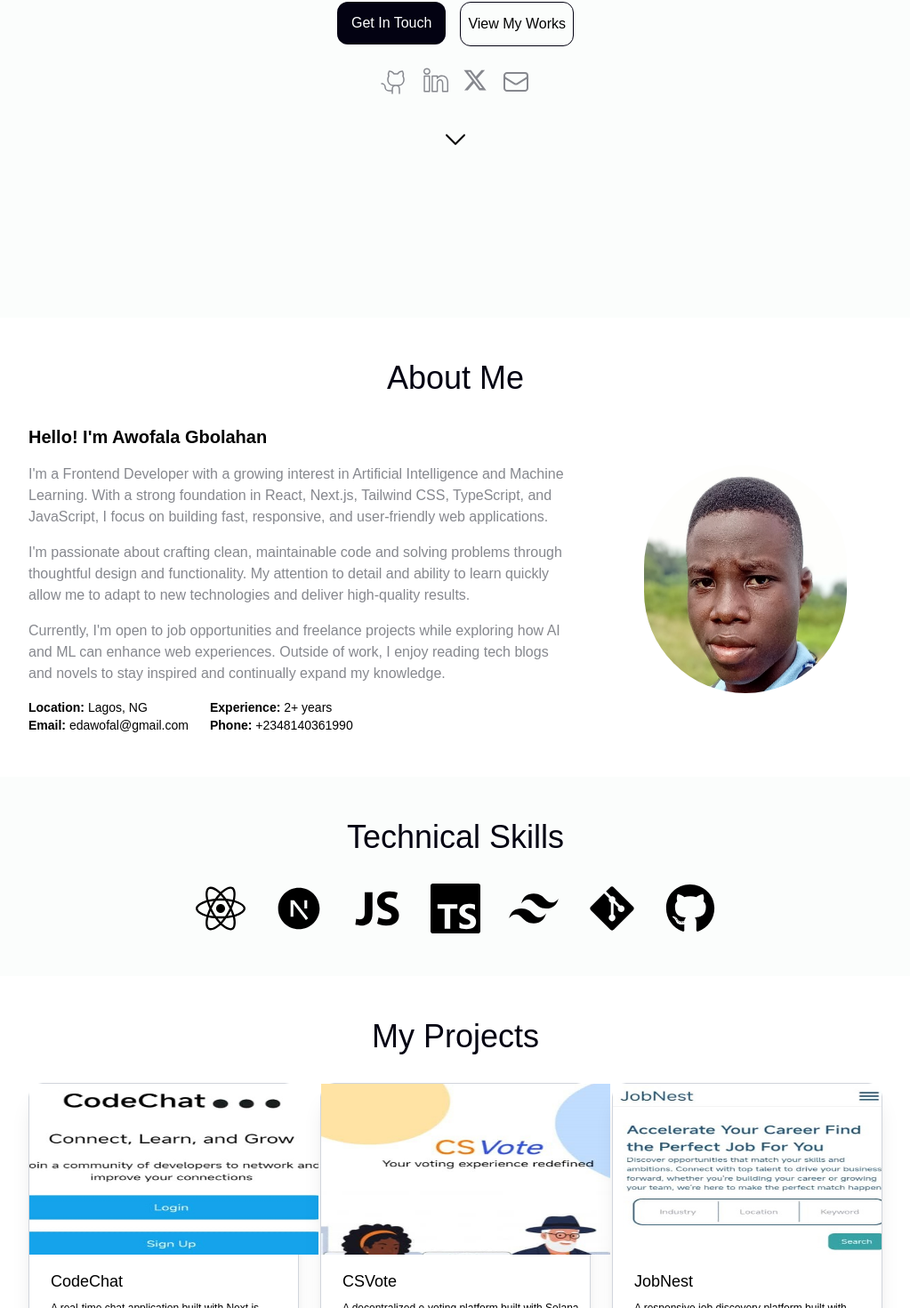
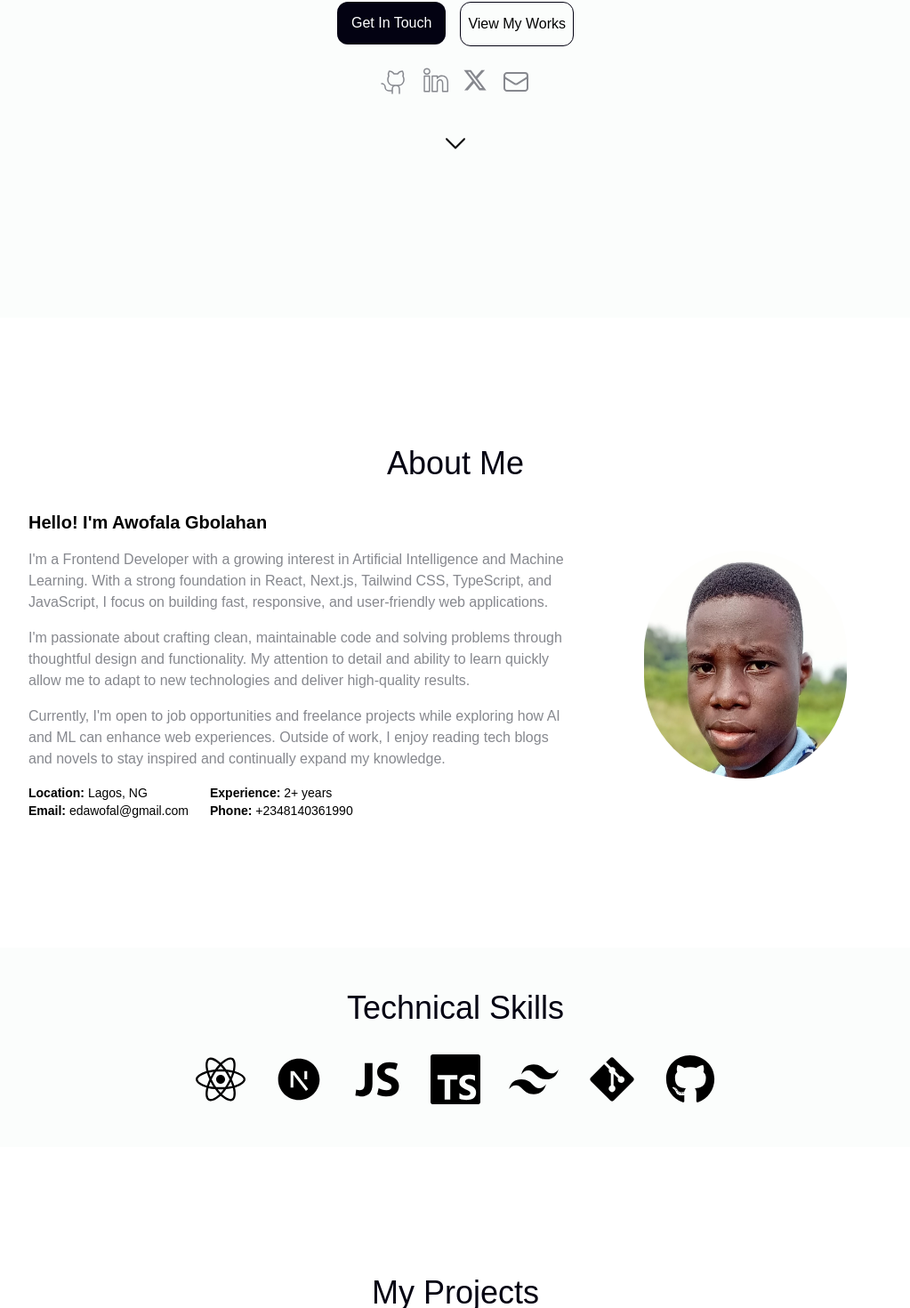
Before and after one commit to Edcology/portfolio, a Next.js app: page / in a window 1280 px wide. Shown: the part 467-1937 px from the top of the page at 89% size, without its empty margins (128-1151 px from the left). Built offline with nearby package versions, Linux system fonts and the light colour scheme.

Commit message:
Added animations

```diff
--- a/package.json
+++ b/package.json
@@ -13,6 +13,7 @@
     "@heroicons/react": "^2.2.0",
     "@react-email/components": "^0.5.7",
     "@react-email/render": "^1.4.0",
+    "framer-motion": "^12.23.24",
     "next": "16.0.0",
     "next-sitemap": "^4.2.3",
     "react": "19.2.0",
--- a/src/app/page.tsx
+++ b/src/app/page.tsx
@@ -1,25 +1,45 @@
-import About from '@/components/About'
-import Contact from '@/components/Contact'
-import Experience from '@/components/Experience'
-import Footer from '@/components/Footer'
-import Header from '@/components/Header'
-import Hero from '@/components/Hero'
-import Projects from '@/components/Projects'
-import Skills from '@/components/Skills'
+import About from '@/components/About';
+import Contact from '@/components/Contact';
+import Experience from '@/components/Experience';
+import Footer from '@/components/Footer';
+import Header from '@/components/Header';
+import Hero from '@/components/Hero';
+import Projects from '@/components/Projects';
+import Reveal from '@/components/Reveal';
+import Skills from '@/components/Skills';
 
 const Home = () => {
   return (
-    <div className='flex flex-col justify-center py-6 min-h-screen'>
+    <main className='flex flex-col justify-center py-6 space-y-24 min-h-screen'>
       <Header />
+
+      <Reveal>
         <Hero />
+      </Reveal>
+
+      <Reveal>
         <About />
+      </Reveal>
+
+      <Reveal>
         <Skills />
+      </Reveal>
+
+      <Reveal>
         <Projects />
+      </Reveal>
+
+      <Reveal>
         <Experience />
+      </Reveal>
+
+      <Reveal>
         <Contact />
+      </Reveal>
+
       <Footer />
-    </div>
-  )
-}
+    </main>
+  );
+};
 
-export default Home
+export default Home;
--- /dev/null
+++ b/src/components/Reveal.tsx
@@ -0,0 +1,15 @@
+'use client';
+import { motion } from 'framer-motion';
+
+export default function Reveal({ children }: { children: React.ReactNode }) {
+  return (
+    <motion.div
+      initial={{ opacity: 0, y: 40 }}
+      whileInView={{ opacity: 1, y: 0 }}
+      transition={{ duration: 0.6, ease: 'easeOut' }}
+      viewport={{ once: true, amount: 0.2 }}
+    >
+      {children}
+    </motion.div>
+  );
+}
```
Also changed, not shown: 1 other file (tests, documents, lock files or other folders). Lines whose indentation alone changed are shown as unchanged.
